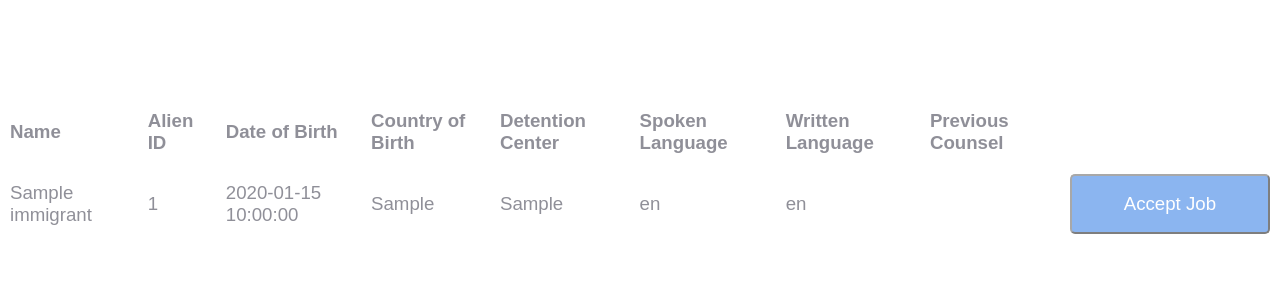
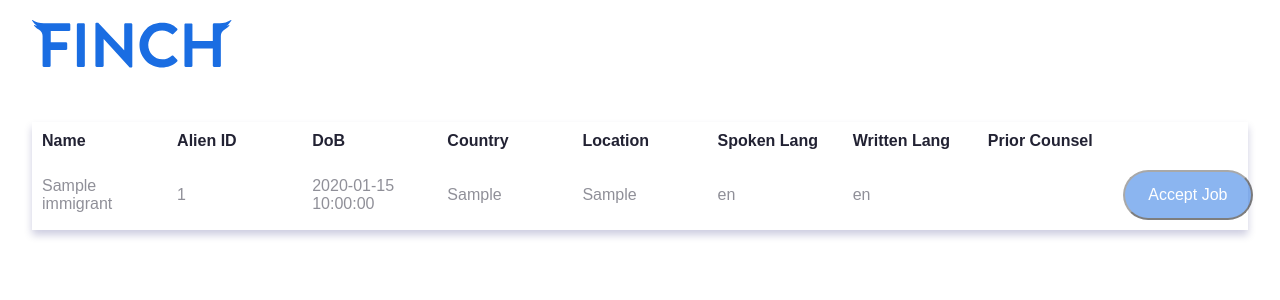
Before and after one commit to gavinbains/finch, a Flask app: template backend/templates/lawyers.html in a window 1280 px wide. Shown: the top 300 px of the page. Run offline with Flask 2, Linux system fonts and the light colour scheme; the template is opened without the code that fills it: most values are stand-ins (such as "Sample title", 1, 10 or a date in 2020).

Commit message:
more css

```diff
--- a/backend/templates/css/master.css
+++ b/backend/templates/css/master.css
@@ -1,37 +1,72 @@
 html, body {
     color: #223;
     background-color: #fff;
-    font-size: 14pt;
+    font-size: 12pt;
     margin: 0;
     padding: 0;
     width: 100%;
     font-family: 'Work Sans', sans-serif;
     text-rendering: optimizeLegibility;
+    x-overflow: hidden;
 }
 th {
     text-align: left;
 }
+#table-wrapper {
+    padding-left: 2.5%;
+    padding-right: 2.5%;
+}
 table {
     border: none;
     border-collapse: collapse;
+    box-shadow: 0px 5px 8px rgba(0,0,100,0.2);
+    table-layout: fixed;
+    width: 100%;
 }
-tr {
-    opacity: .5;
+#logo {
+    margin-top: 20px;
+    margin-left: 2.5%;
+    margin-right: auto;
 }
 #content:hover {
     background-color: #eaeff7;
     opacity: .75;
+    transition: .2s;
+    box-shadow: 0px 5px 8px rgba(0,0,100,0.2);
+    border-radius: 50px;
+}
+#content {
+    transition: .2s;
+    opacity: .5;
+    border-radius: 5px;
 }
 th, td {
     padding: 10px;
+    word-wrap: break-word
 }
 .immigrant-btn {
     background-color: #1a6de2;
-    border-radius: 5px;
-    width: 200px;
-    height: 60px;
+    border-radius: 50px;
+    width: 130px;
+    height: 50px;
     color: white;
     font-family: 'Work Sans', sans-serif;
-    font-size: 14pt;
+    font-size: 12pt;
+    outline:0;
+    transition: .2s;
+}
+.immigrant-btn:hover {
+    box-shadow: 0px 5px 8px rgba(0,0,100,0.2);
+    transform: translateY(-2px);
+    transition: .2s;
+    outline:0;
+    cursor: pointer;
+}
+.immigrant-btn:active, .immigrant-btn:after {
+    box-shadow: 0px 5px 8px rgba(0,0,100,0.2);
+    transform: translateY(0px);
+    transition: .2s;
+    outline:0;
+    background-color: #1762cb;
 
 }
--- a/backend/templates/lawyers.html
+++ b/backend/templates/lawyers.html
@@ -13,18 +13,26 @@
 </head>
 
 <body>
-	<div style="height: 100px;"></div>
+	<svg id="logo" width="200" height="48" viewBox="0 0 321 77" fill="black" xmlns="http://www.w3.org/2000/svg">
+<path d="M83.1 5.30005H73.9C73.4 5.30005 72.9 5.50005 72.6 5.80005C72.2 6.20005 72 6.70005 72 7.20005V73.4C72 73.9 72.2 74.4 72.5 74.8C72.9 75.2 73.3 75.3 73.8 75.3H83C83.5 75.3 84 75.1 84.3 74.8C84.7 74.4 84.8 74 84.8 73.4V7.20005C84.8 6.70005 84.6 6.20005 84.3 5.90005C84.1 5.50005 83.6 5.30005 83.1 5.30005Z" fill="#1A6DE2"/>
+<path d="M159 5.30005H149.8C149.3 5.30005 148.8 5.50005 148.5 5.80005C148.1 6.20005 148 6.60005 148 7.10005V48.4001H147.9L106.2 4.30005H103.7C103.2 4.30005 102.7 4.50005 102.3 4.80005C101.9 5.10005 101.8 5.60005 101.8 6.10005V73.4C101.8 73.9 102 74.4 102.4 74.8C102.8 75.2 103.2 75.3 103.8 75.3H113C113.5 75.3 114 75.1 114.4 74.8C114.8 74.4 115 74 115 73.4V30.4H115.1L156.8 76.3H159.2C159.7 76.3 160.2 76.1 160.5 75.8C160.9 75.5 161 75 161 74.5V7.20005C161 6.70005 160.8 6.20005 160.4 5.90005C160 5.50005 159.5 5.30005 159 5.30005Z" fill="#1A6DE2"/>
+<path d="M226.8 57.5C226.5 57.2 226.1 57 225.6 57C225.1 57 224.7 57.2 224.3 57.5C222.2 59.2 219.8 60.5999 217.3 61.5999C214.8 62.5999 212 63.0999 209 63.0999C205.8 63.0999 202.8 62.4999 200.1 61.2999C197.4 60.0999 195 58.3999 193 56.2999C191 54.1999 189.4 51.8 188.3 49C187.2 46.2 186.6 43.1999 186.6 40.0999C186.6 36.9999 187.2 34 188.3 31.1C189.4 28.3 191 25.8 193 23.6C195 21.5 197.3 19.8 200 18.6C202.7 17.4 205.7 16.8 208.9 16.8C211.7 16.8 214.4 17.3 217.1 18.3C219.8 19.3 222.2 20.8 224.3 22.6C225.2 23.5 226 23.5 226.8 22.6L232.9 16.3C233.3 15.9 233.5 15.4 233.5 14.9C233.5 14.4 233.3 13.9 232.8 13.5C229.4 10.4 225.8 8.09995 222 6.49995C218.2 4.89995 213.7 4.19995 208.6 4.19995C203.6 4.19995 198.9 5.19995 194.5 6.99995C190.1 8.89995 186.3 11.5 183 14.7C179.8 17.9 177.2 21.7 175.3 26.2C173.4 30.6 172.5 35.2999 172.5 40.2999C172.5 45.2999 173.5 49.9999 175.3 54.2999C177.2 58.6999 179.8 62.4999 183 65.6999C186.2 68.8999 190 71.5 194.5 73.4C198.9 75.3 203.6 76.2 208.6 76.2C213.1 76.2 217.4 75.4 221.6 73.8C225.8 72.2 229.6 69.8 232.9 66.5C233.2 66.2 233.4 65.6999 233.5 65.1999C233.6 64.5999 233.4 64.1999 233 63.7999L226.8 57.5Z" fill="#1A6DE2"/>
+<path d="M59.7001 5.30003H56.8001H40.2001H27.7001H19.8001H19.0001H18.9001C12.2001 5.30003 6.00006 3.30003 0.700057 2.92063e-05C0.300057 -0.199971 -0.199943 0.300029 0.100057 0.600029C2.20006 4.10003 4.90006 7.20003 8.10006 9.80003C6.60006 9.40003 5.10006 8.90003 3.80006 8.20003C3.40006 8.00003 3.00006 8.50003 3.20006 8.80003C3.80006 9.70003 4.50006 10.5 5.30006 11.3C7.00006 13 8.80006 14.3 10.8001 15.3C14.7001 17.3 17.0001 21.4 17.0001 25.7V73.4C17.0001 73.9 17.2001 74.4 17.5001 74.8C17.9001 75.2 18.3001 75.3 18.9001 75.3H28.1001C28.6001 75.3 29.1001 75.1 29.4001 74.8C29.8001 74.4 29.9001 74 29.9001 73.4V48.1H54.6001C55.1001 48.1 55.6001 47.9 55.9001 47.5C56.3001 47.1 56.5001 46.7 56.5001 46.1V37.8C56.5001 37.3 56.3001 36.8 55.9001 36.4C55.5001 36 55.1001 35.8 54.6001 35.8H30.1001V17.7C31.4001 17.7 32.7001 17.6 34.0001 17.5H59.7001C60.2001 17.5 60.7001 17.3 61.0001 16.9C61.4001 16.5 61.5001 16.1 61.5001 15.5V7.20003C61.5001 6.70003 61.3001 6.20003 61.0001 5.80003C60.7001 5.50003 60.2001 5.30003 59.7001 5.30003Z" fill="#1A6DE2"/>
+<path d="M320 0.599975C320.2 0.199975 319.8 -0.200025 319.4 -2.53916e-05C314.1 3.29997 307.9 5.19997 301.3 5.29997H292.1C291.6 5.29997 291.1 5.49997 290.8 5.79997C290.4 6.19997 290.2 6.59997 290.2 7.09997V33.6H257.5V7.19997C257.5 6.69997 257.3 6.19997 257 5.89997C256.6 5.49997 256.2 5.39997 255.7 5.39997H246.5C246 5.39997 245.5 5.59997 245.2 5.89997C244.8 6.29997 244.7 6.69997 244.7 7.19997V73.4C244.7 73.9 244.9 74.4 245.2 74.8C245.6 75.2 246 75.3 246.5 75.3H255.7C256.2 75.3 256.7 75.1 257 74.8C257.4 74.4 257.5 74 257.5 73.4V45.8H290.2V73.4C290.2 73.9 290.4 74.4 290.8 74.8C291.2 75.2 291.6 75.3 292.1 75.3H301.3C301.8 75.3 302.3 75.1 302.6 74.8C303 74.4 303.1 74 303.1 73.4V25.6C303.1 21.3 305.4 17.2 309.3 15.2C311.2 14.2 313.1 12.9 314.7 11.3C315.5 10.5 316.2 9.69997 316.8 8.79997C317.1 8.39997 316.7 7.99997 316.3 8.19997C314.9 8.89997 313.5 9.39997 312.1 9.79997C315.2 7.29997 317.9 4.09997 320 0.599975Z" fill="#1A6DE2"/>
+</svg>
+
+	<div style="height: 50px;"></div>
 	<div id="table-wrapper">
 		<table id="immigrant-table">
 		  <tr id="header">
 		    <th>Name</th>
 		    <th>Alien ID</th>
-		    <th>Date of Birth</th>
-			<th>Country of Birth</th>
-			<th>Detention Center</th>
-			<th>Spoken Language</th>
-			<th>Written Language</th>
-			<th>Previous Counsel</th>
+		    <th>DoB</th>
+			<th>Country</th>
+			<th>Location</th>
+			<th>Spoken Lang</th>
+			<th>Written Lang</th>
+			<th>Prior Counsel</th>
 		  </tr>
 		  {% for immigrant in immigrants %}
 		  <tr id="content">
@@ -41,19 +49,5 @@
 		  {% endfor %}
 		</table>
 	</div>
-
-
-	<script src="rellax.js"></script>
-	<script>
-		var rellax = new Rellax();
-	</script>
-	<script>
-		function openNav() {
-		    document.getElementById("myNav").style.height = "100%";
-		}
-		function closeNav() {
-		    document.getElementById("myNav").style.height = "0%";
-		}
-	</script>
 </body>
 </html>
```
